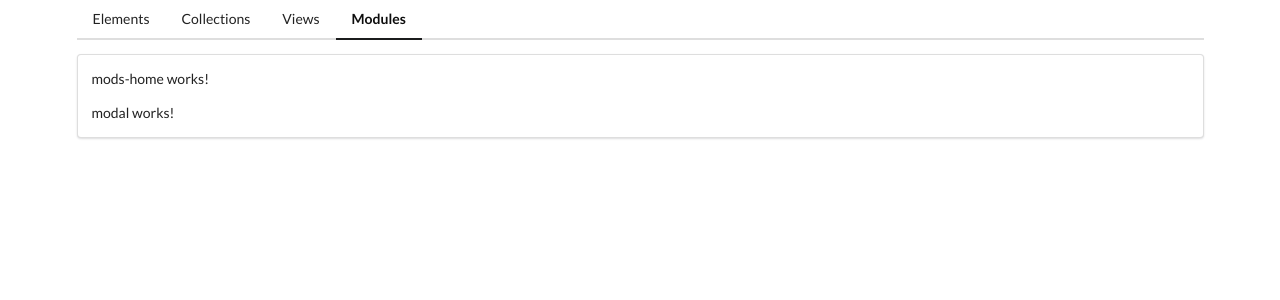
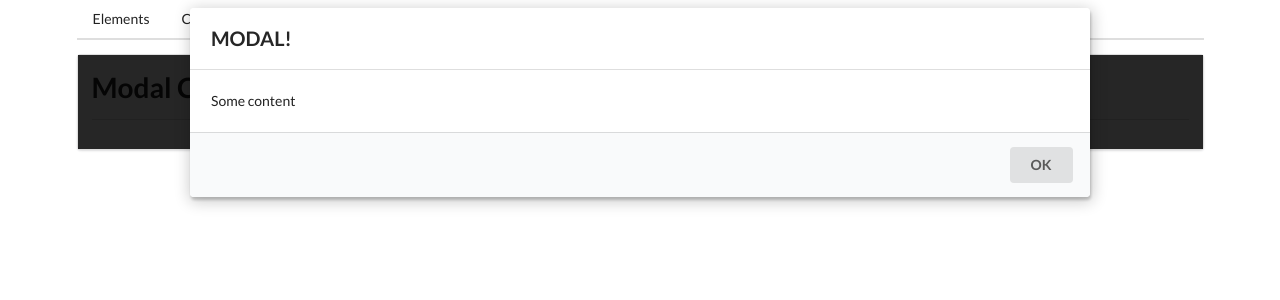
Before and after one commit to Terrence-Me/components-ng, an Angular app: page /mods in a window 1280 px wide. Shown: the top 300 px of the page. Built offline with nearby package versions, Linux system fonts and the light colour scheme.

Commit message:
modal setup

```diff
--- a/src/app/mods/modal/modal.component.html
+++ b/src/app/mods/modal/modal.component.html
@@ -1 +1,14 @@
-<p>modal works!</p>
+<div class="ui dimmer visible active">
+    <div class="ui modal visible active">
+        <i class="close icon"></i>
+        <div class="header">
+            MODAL!
+        </div>
+        <div class="content">
+            <p> Some content</p>
+        </div>
+        <div class="actions">
+            <button class="ui button">OK</button>
+        </div>
+    </div>
+</div>
--- a/src/app/mods/mods-home/mods-home.component.html
+++ b/src/app/mods/mods-home/mods-home.component.html
@@ -1,2 +1,4 @@
-<p>mods-home works!</p>
+<app-divider>
+    Modal Component
+</app-divider>
 <app-modal></app-modal>
--- a/src/app/mods/mods.module.ts
+++ b/src/app/mods/mods.module.ts
@@ -4,9 +4,10 @@ import { CommonModule } from '@angular/common';
 import { ModsRoutingModule } from './mods-routing.module';
 import { ModsHomeComponent } from './mods-home/mods-home.component';
 import { ModalComponent } from './modal/modal.component';
+import { SharedModule } from '../shared/shared.module';
 
 @NgModule({
   declarations: [ModsHomeComponent, ModalComponent],
-  imports: [CommonModule, ModsRoutingModule],
+  imports: [CommonModule, ModsRoutingModule, SharedModule],
 })
 export class ModsModule {}
```
